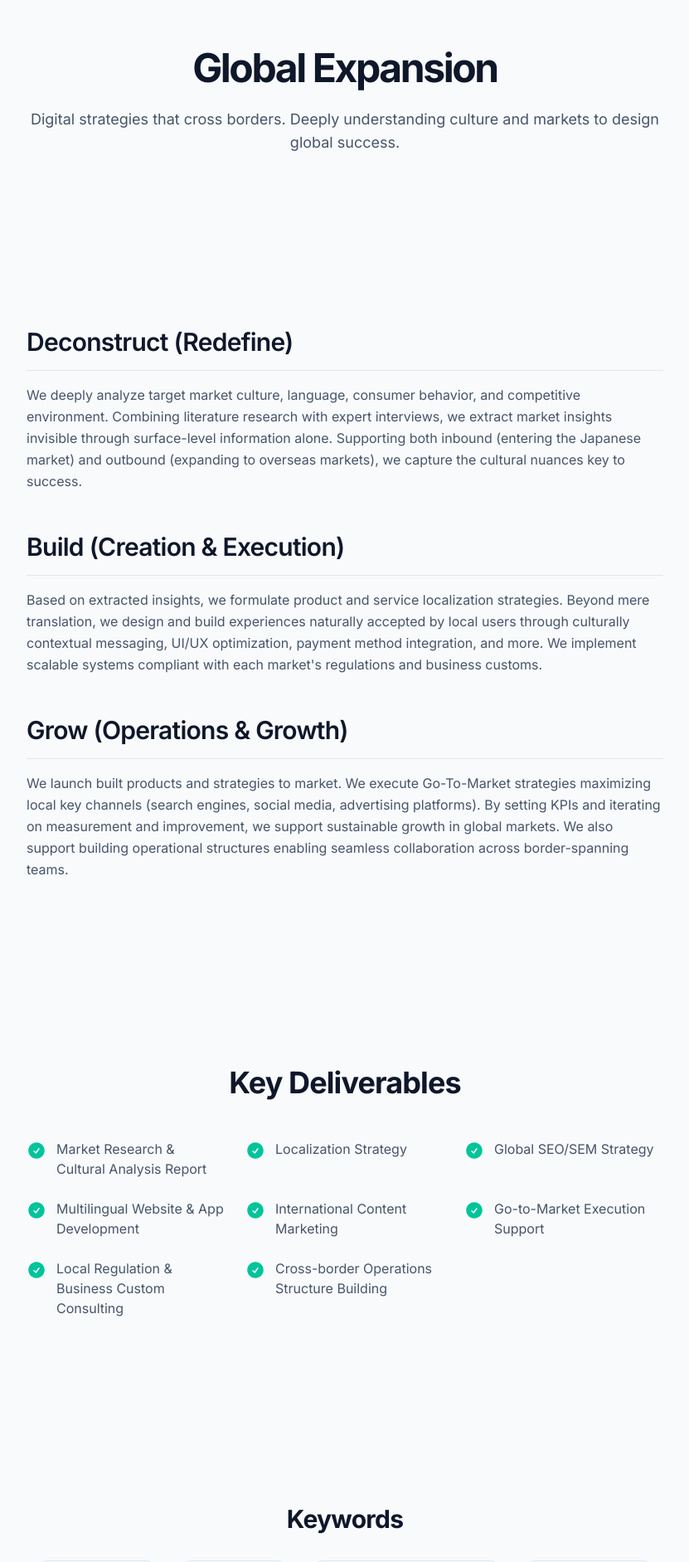
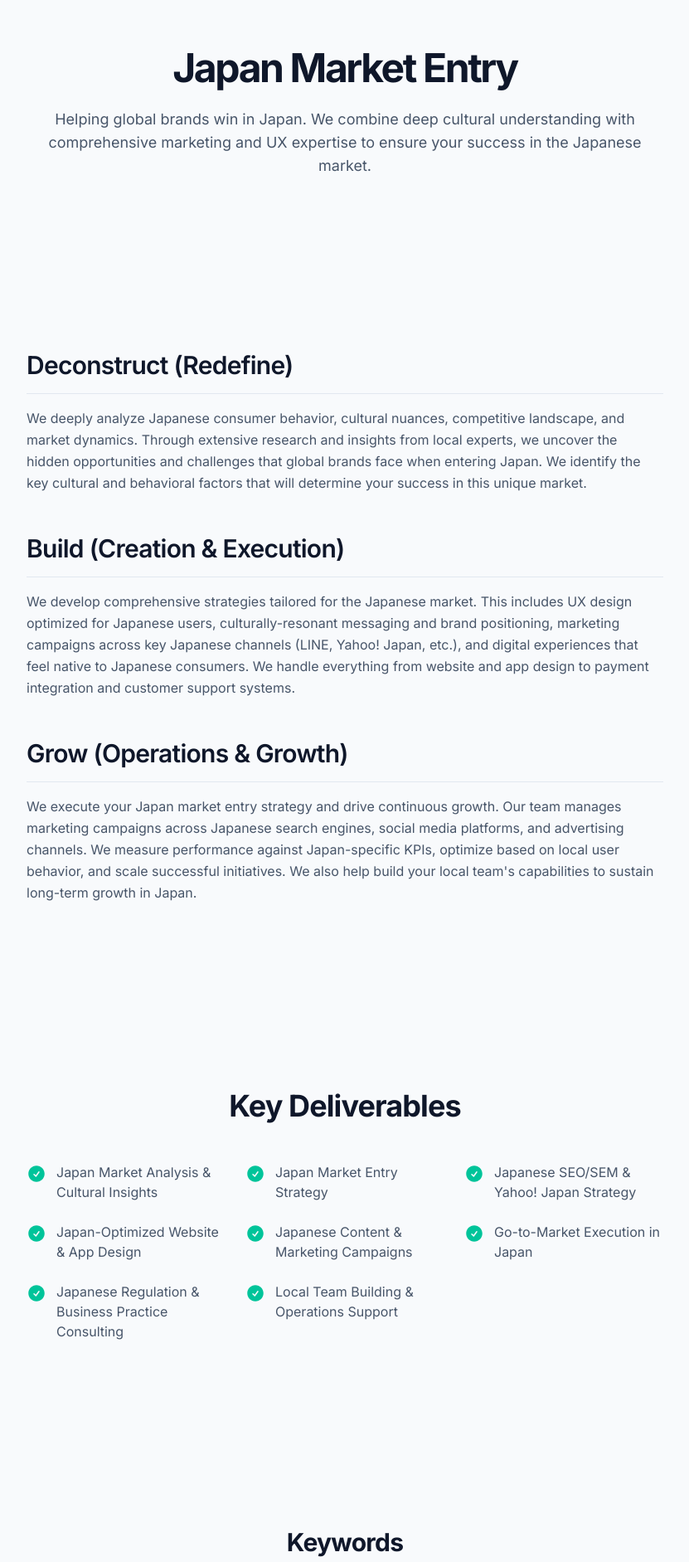
Before and after one commit to farang-dev/nbs-works, a Next.js app: page /services/global-expansion in a window 1280 px wide. Shown: the part 160-2043 px from the top of the page at 83% size, without its empty margins (224-1055 px from the left). Built offline with nearby package versions, Linux system fonts and the light colour scheme.

Commit message:
eng site content adjustment

```diff
--- a/src/app/services/page.tsx
+++ b/src/app/services/page.tsx
@@ -15,34 +15,40 @@ import { MotionDiv } from '@/components/ui/MotionDiv'
 import { useLanguage } from '@/contexts/LanguageContext'
 
 export default function ServicesPage() {
-  const { t } = useLanguage()
+  const { t, language } = useLanguage()
 
-  const services = [
+  const allServices = [
     {
       name: t('services.digitalExperience.name'),
       description: t('home.services.digitalExperience.description'),
       href: '/services/digital-experience',
       icon: RocketLaunchIcon,
+      order: { ja: 1, en: 1 },
+    },
+    {
+      name: t('services.globalExpansion.name'),
+      description: t('home.services.globalExpansion.description'),
+      href: '/services/global-expansion',
+      icon: GlobeAltIcon,
+      order: { ja: 4, en: 2 },
     },
     {
       name: t('services.nextgenPerformance.name'),
       description: t('home.services.nextgenPerformance.description'),
       href: '/services/nextgen-performance',
       icon: CodeBracketIcon,
+      order: { ja: 2, en: 3 },
     },
     {
       name: t('services.aiOperationalDesign.name'),
       description: t('home.services.aiOperationalDesign.description'),
       href: '/services/ai-operational-design',
       icon: CpuChipIcon,
-    },
-    {
-      name: t('services.globalExpansion.name'),
-      description: t('home.services.globalExpansion.description'),
-      href: '/services/global-expansion',
-      icon: GlobeAltIcon,
+      order: { ja: 3, en: 4 },
     },
   ]
+
+  const services = [...allServices].sort((a, b) => a.order[language] - b.order[language])
 
   const frameworkSteps = [
     {
--- a/src/components/HomePageClient.tsx
+++ b/src/components/HomePageClient.tsx
@@ -18,15 +18,25 @@ import { useLanguage } from '@/contexts/LanguageContext'
 const marqueeText = 'Usefulness is Everything   '.repeat(10)
 
 export default function HomePageClient() {
-    const { t } = useLanguage()
+    const { t, language } = useLanguage()
 
-    const services = [
+    // Define all services
+    const allServices = [
         {
             name: t('services.digitalExperience.name'),
             description: t('home.services.digitalExperience.description'),
             href: '/services/digital-experience',
             icon: RocketLaunchIcon,
             tags: t('home.services.digitalExperience.tags').split(', '),
+            order: { ja: 1, en: 1 }, // Always first
+        },
+        {
+            name: t('services.globalExpansion.name'),
+            description: t('home.services.globalExpansion.description'),
+            href: '/services/global-expansion',
+            icon: GlobeAltIcon,
+            tags: t('home.services.globalExpansion.tags').split(', '),
+            order: { ja: 4, en: 2 }, // Fourth in Japanese, Second in English
         },
         {
             name: t('services.nextgenPerformance.name'),
@@ -34,6 +44,7 @@ export default function HomePageClient() {
             href: '/services/nextgen-performance',
             icon: CodeBracketIcon,
             tags: t('home.services.nextgenPerformance.tags').split(', '),
+            order: { ja: 2, en: 3 }, // Second in Japanese, Third in English
         },
         {
             name: t('services.aiOperationalDesign.name'),
@@ -41,15 +52,12 @@ export default function HomePageClient() {
             href: '/services/ai-operational-design',
             icon: CpuChipIcon,
             tags: t('home.services.aiOperationalDesign.tags').split(', '),
-        },
-        {
-            name: t('services.globalExpansion.name'),
-            description: t('home.services.globalExpansion.description'),
-            href: '/services/global-expansion',
-            icon: GlobeAltIcon,
-            tags: t('home.services.globalExpansion.tags').split(', '),
+            order: { ja: 3, en: 4 }, // Third in Japanese, Fourth in English
         },
     ]
+
+    // Sort services based on current language
+    const services = [...allServices].sort((a, b) => a.order[language] - b.order[language])
 
     const philosophyItems = [
         {
--- a/src/components/ui/Header.tsx
+++ b/src/components/ui/Header.tsx
@@ -15,30 +15,36 @@ import { LanguageSwitcher } from '@/components/LanguageSwitcher'
 export function Header() {
   const [mobileMenuOpen, setMobileMenuOpen] = useState(false)
   const [isScrolled, setIsScrolled] = useState(false)
-  const { t } = useLanguage()
+  const { t, language } = useLanguage()
 
-  const serviceLinks = [
+  const allServiceLinks = [
     {
       name: t('services.digitalExperience.name'),
       href: '/services/digital-experience',
       description: t('services.digitalExperience.description'),
+      order: { ja: 1, en: 1 },
+    },
+    {
+      name: t('services.globalExpansion.name'),
+      href: '/services/global-expansion',
+      description: t('services.globalExpansion.description'),
+      order: { ja: 4, en: 2 },
     },
     {
       name: t('services.nextgenPerformance.name'),
       href: '/services/nextgen-performance',
       description: t('services.nextgenPerformance.description'),
+      order: { ja: 2, en: 3 },
     },
     {
       name: t('services.aiOperationalDesign.name'),
       href: '/services/ai-operational-design',
       description: t('services.aiOperationalDesign.description'),
-    },
-    {
-      name: t('services.globalExpansion.name'),
-      href: '/services/global-expansion',
-      description: t('services.globalExpansion.description'),
+      order: { ja: 3, en: 4 },
     },
   ]
+
+  const serviceLinks = [...allServiceLinks].sort((a, b) => a.order[language] - b.order[language])
 
   useEffect(() => {
     function onScroll() {
--- a/src/locales/en.ts
+++ b/src/locales/en.ts
@@ -12,8 +12,8 @@ export const en = {
     'services.nextgenPerformance.description': 'Designing outcomes for the generative AI era.',
     'services.aiOperationalDesign.name': 'AI Operational Design',
     'services.aiOperationalDesign.description': 'Rebuilding the systems that drive teams forward.',
-    'services.globalExpansion.name': 'Global Expansion',
-    'services.globalExpansion.description': 'Designing digital strategies that cross borders.',
+    'services.globalExpansion.name': 'Japan Market Entry',
+    'services.globalExpansion.description': 'Helping global brands succeed in Japan with comprehensive marketing and UX strategies.',
 
     // Home Page
     'home.hero.title': 'Web UX and Brand Design in AI Era',
@@ -28,8 +28,8 @@ export const en = {
     'home.services.nextgenPerformance.tags': 'GEO, SEO, Generative AI, Performance',
     'home.services.aiOperationalDesign.description': 'We redesign business processes to transform AI into organizational power. Seamlessly integrating AI into daily workflows and optimizing knowledge management, we dramatically enhance team productivity and create environments where teams can focus on creative work.',
     'home.services.aiOperationalDesign.tags': 'AI Ops, Workflow, SOP, Knowledge Design',
-    'home.services.globalExpansion.description': 'We support global companies entering the Japanese market and Japanese companies expanding overseas with digital strategies rooted in local culture and markets.',
-    'home.services.globalExpansion.tags': 'GTM, Localization, Cross-border, Strategy',
+    'home.services.globalExpansion.description': 'We help global companies establish and grow their presence in the Japanese market through culturally-informed marketing strategies, UX design, and comprehensive go-to-market execution.',
+    'home.services.globalExpansion.tags': 'Japan GTM, Market Entry, UX Design, Strategy',
     'home.services.learnMore': 'Learn More',
 
     // Philosophy Section
@@ -139,21 +139,21 @@ export const en = {
     'aiOperationalDesign.keywords.3': 'Knowledge Management',
     'aiOperationalDesign.keywords.4': 'Team Enablement',
 
-    // Global Expansion Page
-    'globalExpansion.hero.subtitle': 'Digital strategies that cross borders. Deeply understanding culture and markets to design global success.',
-    'globalExpansion.process.deconstruct.description': 'We deeply analyze target market culture, language, consumer behavior, and competitive environment. Combining literature research with expert interviews, we extract market insights invisible through surface-level information alone. Supporting both inbound (entering the Japanese market) and outbound (expanding to overseas markets), we capture the cultural nuances key to success.',
-    'globalExpansion.process.build.description': 'Based on extracted insights, we formulate product and service localization strategies. Beyond mere translation, we design and build experiences naturally accepted by local users through culturally contextual messaging, UI/UX optimization, payment method integration, and more. We implement scalable systems compliant with each market\'s regulations and business customs.',
-    'globalExpansion.process.grow.description': 'We launch built products and strategies to market. We execute Go-To-Market strategies maximizing local key channels (search engines, social media, advertising platforms). By setting KPIs and iterating on measurement and improvement, we support sustainable growth in global markets. We also support building operational structures enabling seamless collaboration across border-spanning teams.',
-    'globalExpansion.deliverables.1': 'Market Research & Cultural Analysis Report',
-    'globalExpansion.deliverables.2': 'Localization Strategy',
-    'globalExpansion.deliverables.3': 'Global SEO/SEM Strategy',
-    'globalExpansion.deliverables.4': 'Multilingual Website & App Development',
-    'globalExpansion.deliverables.5': 'International Content Marketing',
-    'globalExpansion.deliverables.6': 'Go-to-Market Execution Support',
-    'globalExpansion.deliverables.7': 'Local Regulation & Business Custom Consulting',
-    'globalExpansion.deliverables.8': 'Cross-border Operations Structure Building',
-    'globalExpansion.keywords.1': 'Go-To-Market',
-    'globalExpansion.keywords.2': 'Localization',
-    'globalExpansion.keywords.3': 'Cross-border Commerce',
-    'globalExpansion.keywords.4': 'Global Strategy',
+    // Japan Market Entry Page (for global companies)
+    'globalExpansion.hero.subtitle': 'Helping global brands win in Japan. We combine deep cultural understanding with comprehensive marketing and UX expertise to ensure your success in the Japanese market.',
+    'globalExpansion.process.deconstruct.description': 'We deeply analyze Japanese consumer behavior, cultural nuances, competitive landscape, and market dynamics. Through extensive research and insights from local experts, we uncover the hidden opportunities and challenges that global brands face when entering Japan. We identify the key cultural and behavioral factors that will determine your success in this unique market.',
+    'globalExpansion.process.build.description': 'We develop comprehensive strategies tailored for the Japanese market. This includes UX design optimized for Japanese users, culturally-resonant messaging and brand positioning, marketing campaigns across key Japanese channels (LINE, Yahoo! Japan, etc.), and digital experiences that feel native to Japanese consumers. We handle everything from website and app design to payment integration and customer support systems.',
+    'globalExpansion.process.grow.description': 'We execute your Japan market entry strategy and drive continuous growth. Our team manages marketing campaigns across Japanese search engines, social media platforms, and advertising channels. We measure performance against Japan-specific KPIs, optimize based on local user behavior, and scale successful initiatives. We also help build your local team\'s capabilities to sustain long-term growth in Japan.',
+    'globalExpansion.deliverables.1': 'Japan Market Analysis & Cultural Insights',
+    'globalExpansion.deliverables.2': 'Japan Market Entry Strategy',
+    'globalExpansion.deliverables.3': 'Japanese SEO/SEM & Yahoo! Japan Strategy',
+    'globalExpansion.deliverables.4': 'Japan-Optimized Website & App Design',
+    'globalExpansion.deliverables.5': 'Japanese Content & Marketing Campaigns',
+    'globalExpansion.deliverables.6': 'Go-to-Market Execution in Japan',
+    'globalExpansion.deliverables.7': 'Japanese Regulation & Business Practice Consulting',
+    'globalExpansion.deliverables.8': 'Local Team Building & Operations Support',
+    'globalExpansion.keywords.1': 'Japan Market Entry',
+    'globalExpansion.keywords.2': 'Cultural Strategy',
+    'globalExpansion.keywords.3': 'Japanese UX Design',
+    'globalExpansion.keywords.4': 'Japan GTM',
 }
```
